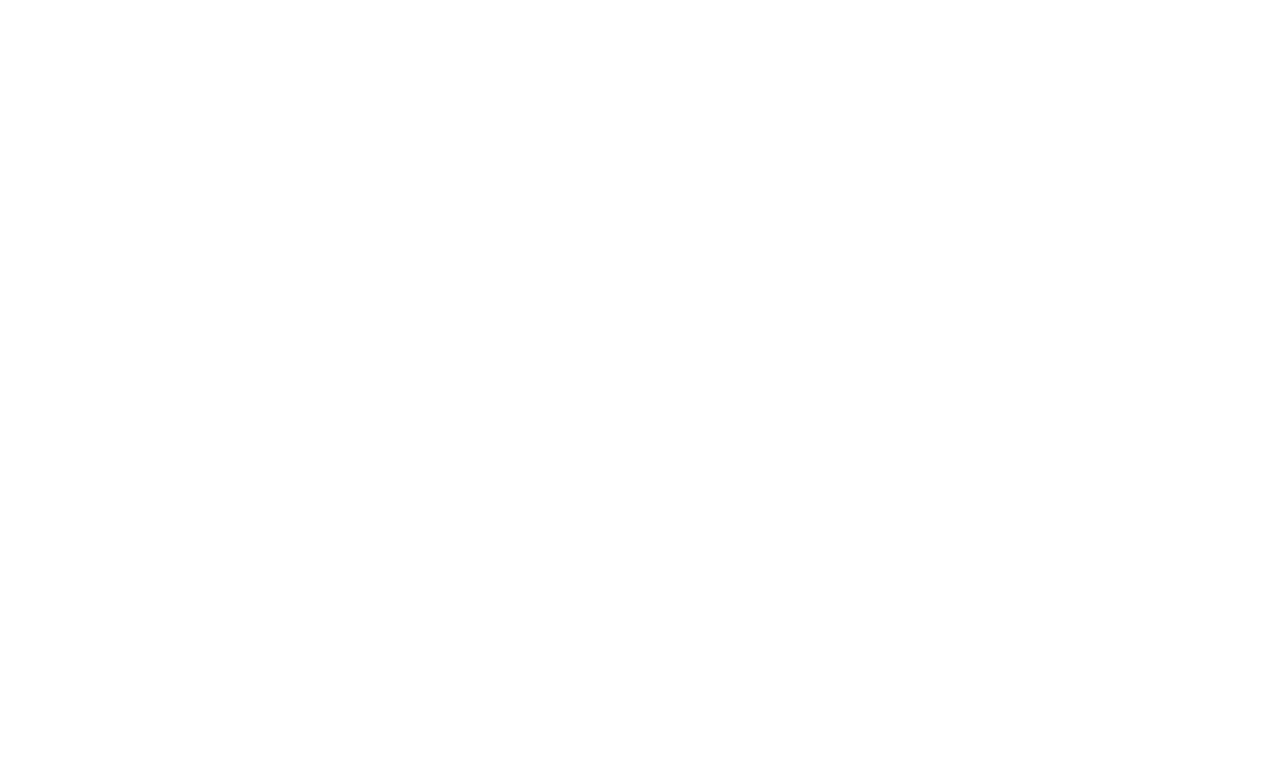
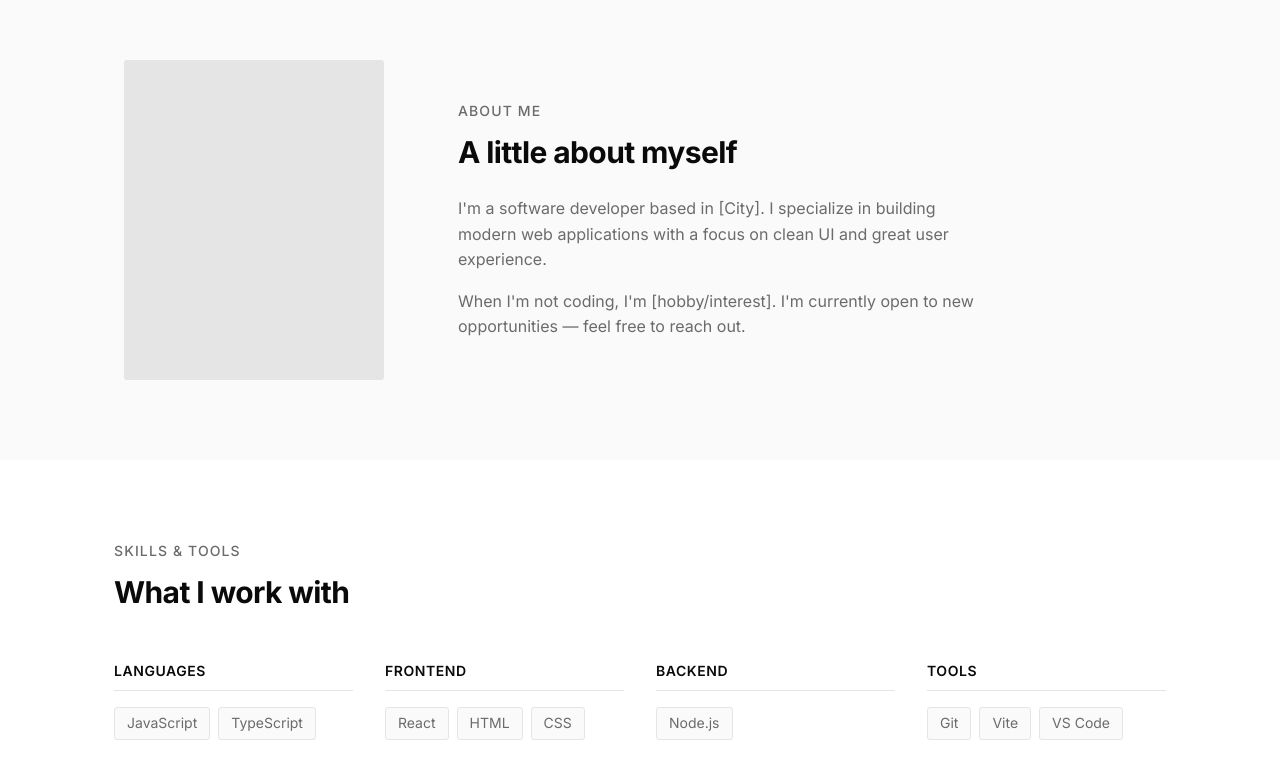
Before and after one commit to lanlines/portfolio, a React (Vite) app: page / in a window 1280 px wide. Shown: the part 821-1600 px from the top of the page. Before the commit the page ends 801 px from the top, so only its background shows below. Built offline with nearby package versions, Linux system fonts and the light colour scheme.

Commit message:
feat: add About and Skills components with styling and integrate into App

```diff
--- a/src/App.tsx
+++ b/src/App.tsx
@@ -2,6 +2,8 @@
 import './styles/global.css';
 import Navbar from './components/Navbar/Navbar';
 import Hero from './components/Hero/Hero';
+import About from './components/About/About';
+import Skills from './components/Skills/Skills';
 
 type Theme = 'light' | 'dark';
 
@@ -26,6 +28,8 @@
       <Navbar theme={theme} onToggleTheme={toggleTheme} />
       <main>
         <Hero />
+        <About />
+        <Skills />
         {/* More sections will be added here */}
       </main>
     </div>
--- /dev/null
+++ b/src/components/About/About.module.css
@@ -0,0 +1,69 @@
+.about {
+  background-color: var(--bg-alt);
+}
+
+.inner {
+  display: grid;
+  grid-template-columns: 280px 1fr;
+  gap: var(--space-16);
+  align-items: center;
+}
+
+/* Photo */
+.photo {
+  display: flex;
+  justify-content: center;
+}
+
+.photoPlaceholder {
+  width: 260px;
+  height: 320px;
+  background-color: var(--border);
+  border-radius: var(--radius);
+}
+
+/* Content */
+.label {
+  font-size: var(--text-sm);
+  font-weight: var(--weight-medium);
+  color: var(--muted);
+  letter-spacing: 0.08em;
+  text-transform: uppercase;
+  margin-bottom: var(--space-3);
+}
+
+.heading {
+  font-size: var(--text-3xl);
+  font-weight: var(--weight-bold);
+  line-height: var(--leading-tight);
+  color: var(--fg);
+  letter-spacing: -0.02em;
+  margin-bottom: var(--space-6);
+}
+
+.bio {
+  font-size: var(--text-base);
+  color: var(--muted);
+  line-height: var(--leading-normal);
+  max-width: 520px;
+}
+
+.bio + .bio {
+  margin-top: var(--space-4);
+}
+
+@media (max-width: 768px) {
+  .inner {
+    grid-template-columns: 1fr;
+    gap: var(--space-8);
+  }
+
+  .photo {
+    justify-content: flex-start;
+  }
+
+  .photoPlaceholder {
+    width: 160px;
+    height: 200px;
+  }
+}
--- /dev/null
+++ b/src/components/About/About.tsx
@@ -0,0 +1,28 @@
+import styles from './About.module.css';
+
+export default function About() {
+  return (
+    <section id="about" className={`${styles.about} section section--alt`}>
+      <div className="container">
+        <div className={styles.inner}>
+          <div className={styles.photo}>
+            <div className={styles.photoPlaceholder} aria-hidden="true" />
+          </div>
+          <div className={styles.content}>
+            <p className={styles.label}>About Me</p>
+            <h2 className={styles.heading}>A little about myself</h2>
+            <p className={styles.bio}>
+              I'm a software developer based in [City]. I specialize in building
+              modern web applications with a focus on clean UI and great user
+              experience.
+            </p>
+            <p className={styles.bio}>
+              When I'm not coding, I'm [hobby/interest]. I'm currently open to
+              new opportunities — feel free to reach out.
+            </p>
+          </div>
+        </div>
+      </div>
+    </section>
+  );
+}
--- /dev/null
+++ b/src/components/Skills/Skills.module.css
@@ -0,0 +1,71 @@
+.skills {
+  background-color: var(--bg);
+}
+
+.label {
+  font-size: var(--text-sm);
+  font-weight: var(--weight-medium);
+  color: var(--muted);
+  letter-spacing: 0.08em;
+  text-transform: uppercase;
+  margin-bottom: var(--space-3);
+}
+
+.heading {
+  font-size: var(--text-3xl);
+  font-weight: var(--weight-bold);
+  line-height: var(--leading-tight);
+  color: var(--fg);
+  letter-spacing: -0.02em;
+  margin-bottom: var(--space-12);
+}
+
+.grid {
+  display: grid;
+  grid-template-columns: repeat(auto-fill, minmax(200px, 1fr));
+  gap: var(--space-8);
+}
+
+.category {
+  display: flex;
+  flex-direction: column;
+  gap: var(--space-4);
+}
+
+.categoryName {
+  font-size: var(--text-sm);
+  font-weight: var(--weight-semibold);
+  color: var(--fg);
+  letter-spacing: 0.04em;
+  text-transform: uppercase;
+  padding-bottom: var(--space-2);
+  border-bottom: 1px solid var(--border);
+}
+
+.list {
+  display: flex;
+  flex-wrap: wrap;
+  gap: var(--space-2);
+}
+
+.tag {
+  font-size: var(--text-sm);
+  color: var(--muted);
+  background-color: var(--bg-alt);
+  border: 1px solid var(--border);
+  border-radius: var(--radius);
+  padding: var(--space-1) var(--space-3);
+  transition: color var(--transition), border-color var(--transition);
+}
+
+.tag:hover {
+  color: var(--fg);
+  border-color: var(--fg);
+}
+
+@media (max-width: 768px) {
+  .grid {
+    grid-template-columns: repeat(auto-fill, minmax(160px, 1fr));
+    gap: var(--space-6);
+  }
+}
--- /dev/null
+++ b/src/components/Skills/Skills.tsx
@@ -0,0 +1,25 @@
+import skills from '../../content/skills';
+import styles from './Skills.module.css';
+
+export default function Skills() {
+  return (
+    <section id="skills" className={`${styles.skills} section`}>
+      <div className="container">
+        <p className={styles.label}>Skills & Tools</p>
+        <h2 className={styles.heading}>What I work with</h2>
+        <div className={styles.grid}>
+          {skills.map(({ category, skills: items }) => (
+            <div key={category} className={styles.category}>
+              <h3 className={styles.categoryName}>{category}</h3>
+              <ul className={styles.list}>
+                {items.map(skill => (
+                  <li key={skill} className={styles.tag}>{skill}</li>
+                ))}
+              </ul>
+            </div>
+          ))}
+        </div>
+      </div>
+    </section>
+  );
+}
```
Also changed, not shown: 1 other file (tests, documents, lock files or other folders).
